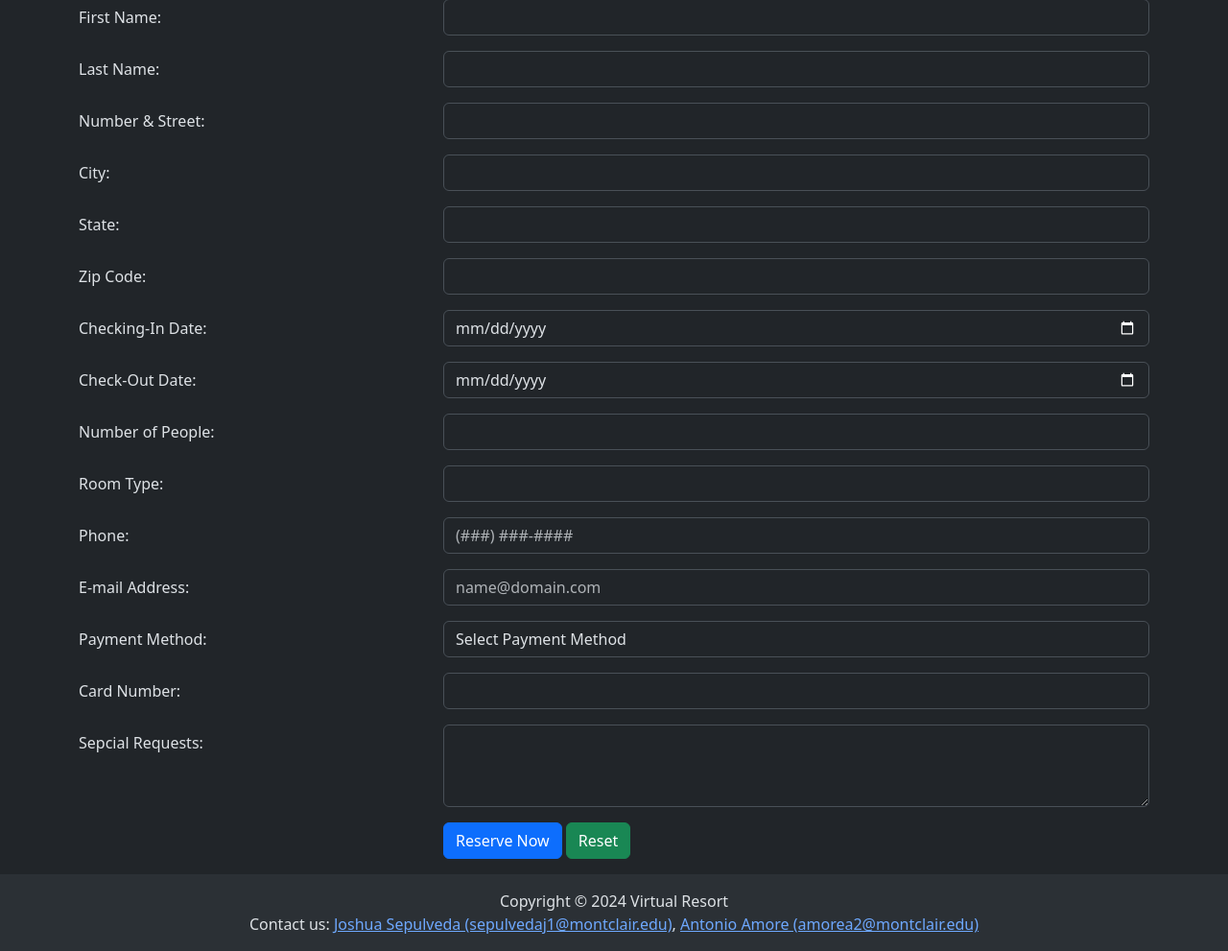
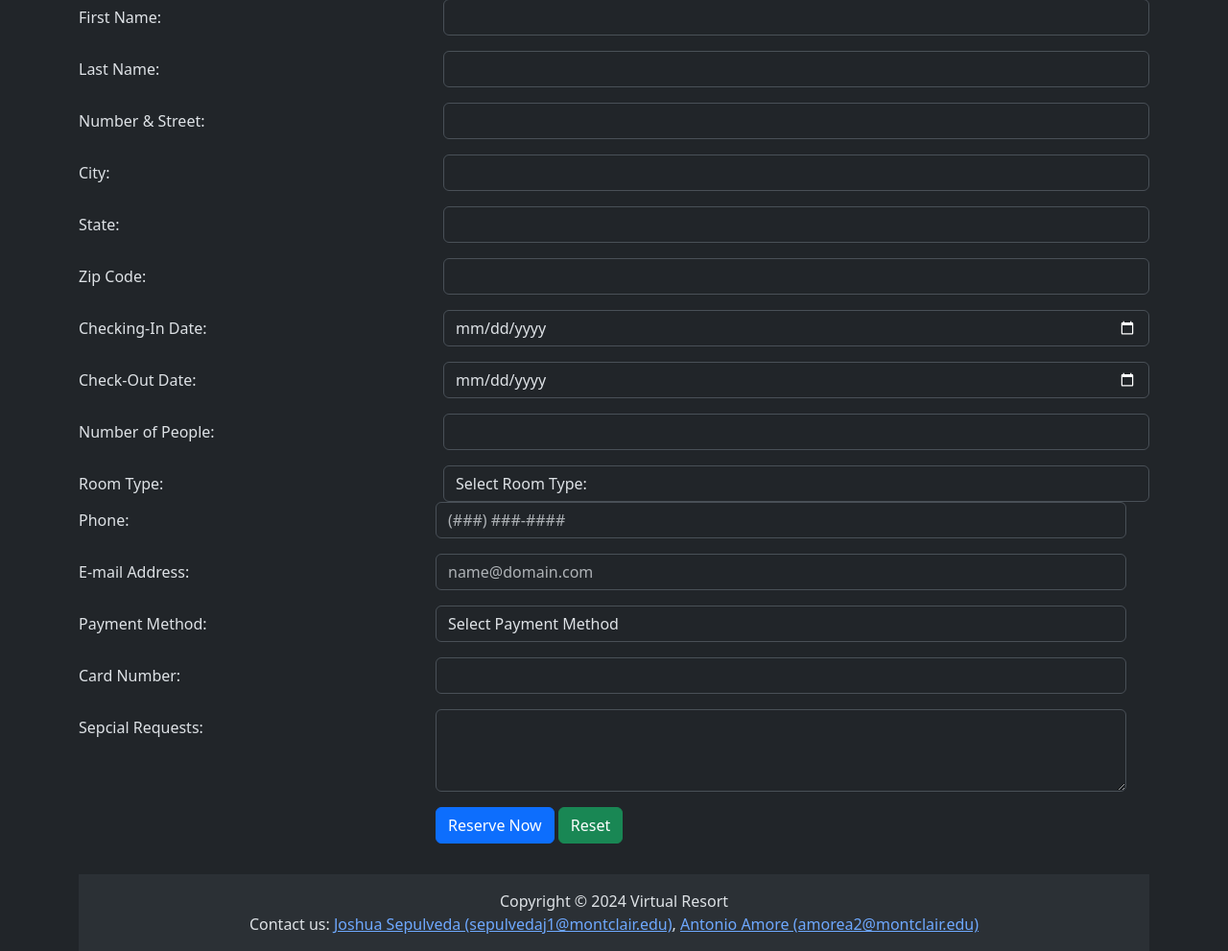
Before and after one commit to joshua-s/Virtual-Resort, a PHP site: page /reservation.php in a window 1280 px wide. Shown: the part 137-1128 px from the top of the page at 96% size. Run offline with PHP 8.4, Linux system fonts and the light colour scheme.

Commit message:
Update reservation.php

```diff
--- a/reservation.php
+++ b/reservation.php
@@ -101,11 +101,15 @@
                 </div>
             </div>
             <div class="form-group row">
-                <label  class="col-12 col-sm-4 col-form-label">Room Type:</label>
-                <div class="col-12 col-sm-8">
-                    <input type="text" class="form-control" id="room" required>
-                </div>
-            </div>
+              <label class="col-12 col-sm-4 col-form-label">Room Type:</label>
+              <div class="col-12 col-sm-8">
+                <select class="form-control" id="roomType" required>
+                  <option value="">Select Room Type:</option>
+                  <option value="king">King</option>
+                  <option value="queen">Queen</option>
+                  <option value="suite">Suite</option>
+                </select>
+              </div>
             <div class="form-group row">
                 <label  class="col-12 col-sm-4 col-form-label">Phone: </label>
                 <div class="col-12 col-sm-8">
```
